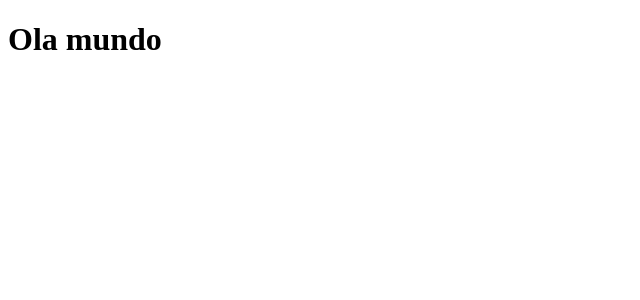
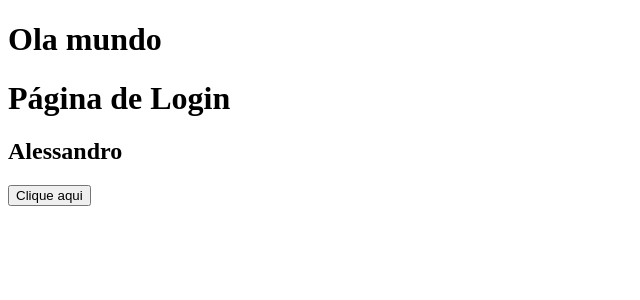
Before and after one commit to iwtrainingbr/catalogo-app, a React (Create React App) app: page / in a window 1280 px wide. Shown: the top 300 px of the page, without its empty margins (0-640 px from the left). Built offline with nearby package versions, Linux system fonts and the light colour scheme.

Commit message:
exemplo de paginas

```diff
--- a/src/App.js
+++ b/src/App.js
@@ -1,7 +1,11 @@
+import Login from "./pages/Login";
+
 function App() {
   return (
     <div>
       <h1>Ola mundo</h1>
+
+      <Login/>
     </div>
   );
 }
--- a/src/pages/Login/index.js
+++ b/src/pages/Login/index.js
@@ -1,10 +1,18 @@
 export default function Login() {
+    let nome = 'Alessandro';
+
+    const teste = () => {
+        alert('Click');
+    };
+
     return (
         <div>
             <h1>Página de Login</h1>
+            <h2>{nome}</h2>
+
+            <button onClick={teste}>
+                Clique aqui
+            </button>
         </div>
     );
 }
-
-
- // Home, Register, Stores, StoreDetails
```
Also changed, not shown: src/pages/Home/index.js (added, +7 -0 lines), src/pages/Register/index.js (added, +7 -0 lines), src/pages/StoreDetails/index.js (added, +7 -0 lines), src/pages/Stores/index.js (added, +7 -0 lines).
